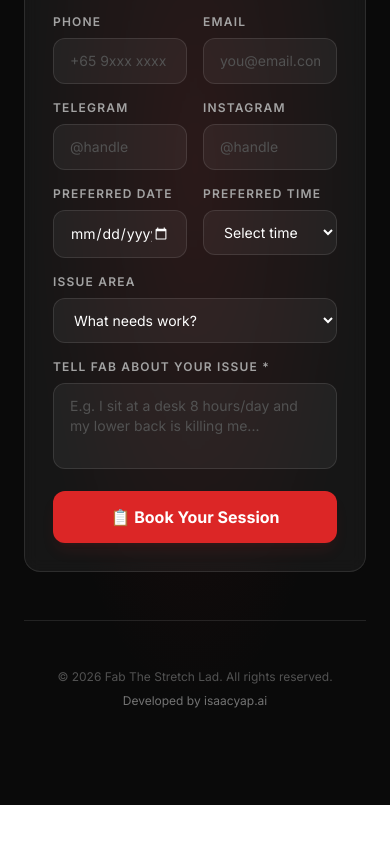
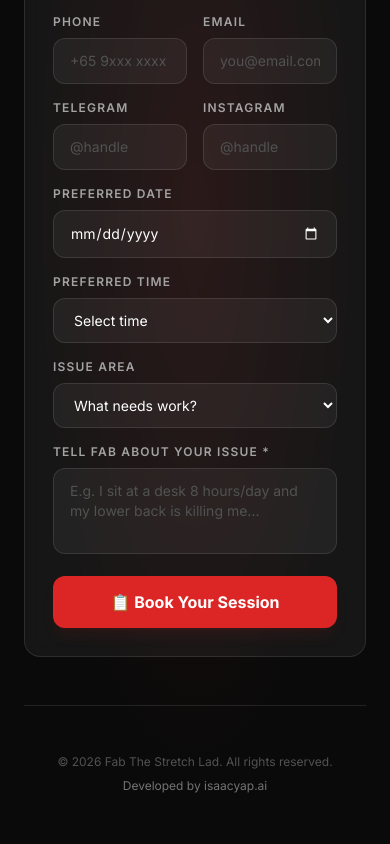
Before and after one commit to IsaacYap90/fabthestretchlad, a React (Vite) app: page / in a window 390 px wide. Shown: the part 5937-6781 px from the top of the page. Before the commit the page ends 6742 px from the top, so only its background shows below. Built offline with nearby package versions, Linux system fonts and the light colour scheme.

Commit message:
Fix date/time fields: stack on mobile, add placeholder (Lydia feedback)

```diff
--- a/src/App.jsx
+++ b/src/App.jsx
@@ -429,10 +429,10 @@ const Booking = () => {
                 <input type="text" name="instagram" value={form.instagram} onChange={handleChange} placeholder="@handle" className={inputClass} />
               </div>
             </div>
-            <div className="grid grid-cols-2 gap-4">
+            <div className="grid grid-cols-1 sm:grid-cols-2 gap-4">
               <div>
                 <label className={labelClass}>Preferred Date</label>
-                <input type="date" name="preferred_date" value={form.preferred_date} onChange={handleChange} className={inputClass} />
+                <input type="date" name="preferred_date" value={form.preferred_date} onChange={handleChange} placeholder="Select date" className={inputClass} />
               </div>
               <div>
                 <label className={labelClass}>Preferred Time</label>
```
